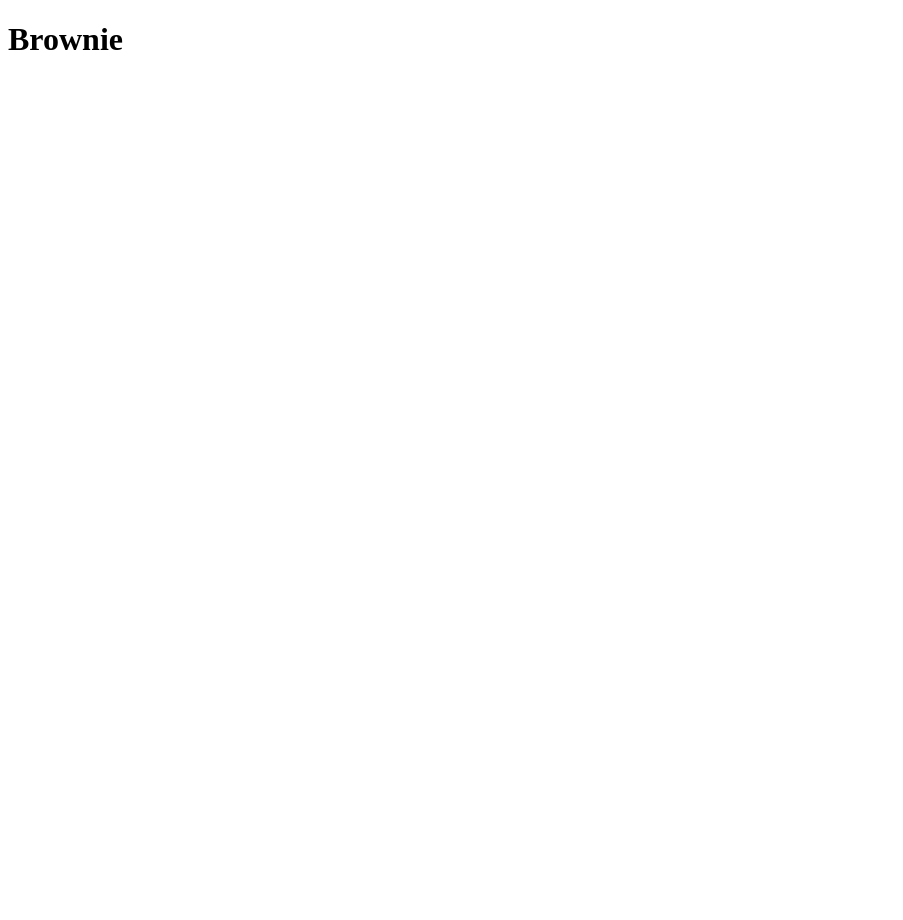
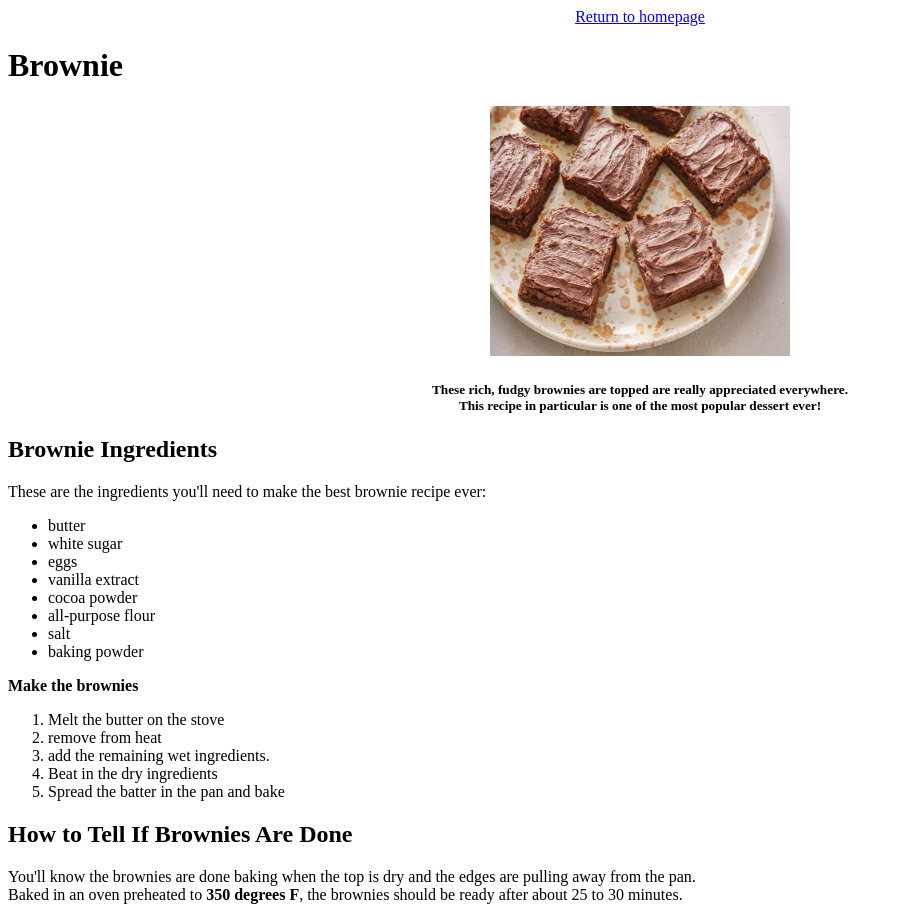
Before and after one commit to ErickMartins153/odin-recipes, a plain HTML site: page recipes/brownie.html in a window 1280 px wide. Shown: the whole page, without its empty margins (0-903 px from the left). Before the commit the page ends 800 px from the top, so only its background shows below. Drawn offline with Linux system fonts and the light colour scheme.

Commit message:
Add content to brownie and apple pie pages

```diff
--- a/recipes/brownie.html
+++ b/recipes/brownie.html
@@ -7,6 +7,36 @@
     <title>Brownie Recipe</title>
 </head>
 <body>
+    <center><a href="../index.html">Return to homepage</a></center>
     <h1>Brownie</h1>
+    <center><img src="./recipes-images/brownies.webp" alt="finished brownies on a plate" height="250px" width="300px">
+    <h5>These rich, fudgy brownies are topped are really appreciated everywhere.
+        <br> This recipe in particular is one of the most popular dessert ever!</h6></center>
+    <h2>Brownie Ingredients</h2>
+    <p>These are the ingredients you'll need to make the best brownie recipe ever:</p>
+    <ul>
+        <li>butter</li>
+        <li>white sugar</li>
+        <li>eggs</li>
+        <li>vanilla extract</li>
+        <li>cocoa powder</li>
+        <li>all-purpose flour</li>
+        <li>salt</li>
+        <li>baking powder</li>
+    </ul>
+    <strong>Make the brownies</strong>
+    <ol>
+        <li>Melt the butter on the stove</li>
+        <li>remove from heat</li>
+        <li>add the remaining wet ingredients.</li>
+        <li>Beat in the dry ingredients</li>
+        <li>Spread the batter in the pan and bake</li>
+    </ol>
+    <h2>How to Tell If Brownies Are Done</h2>
+    <p>
+        You'll know the brownies are done baking when the top is dry and the edges are
+        pulling away from the pan. <br> Baked in an oven preheated to <strong>350 degrees F</strong>,
+        the brownies should be ready after about 25 to 30 minutes.
+    </p>
 </body>
 </html>
```
Also changed, not shown: recipes/5-ingredient-mexican-casserole.html (+2 -0 lines), recipes/Guacamole.html (+2 -0 lines), recipes/apple_pie.html (+47 -1 lines), recipes/recipes-images/5-ingredient-mexican-casserole.webp (added), recipes/recipes-images/apple-pie.webp (added), recipes/recipes-images/brownies.webp (added), recipes/recipes-images/guacamole.webp (added).
